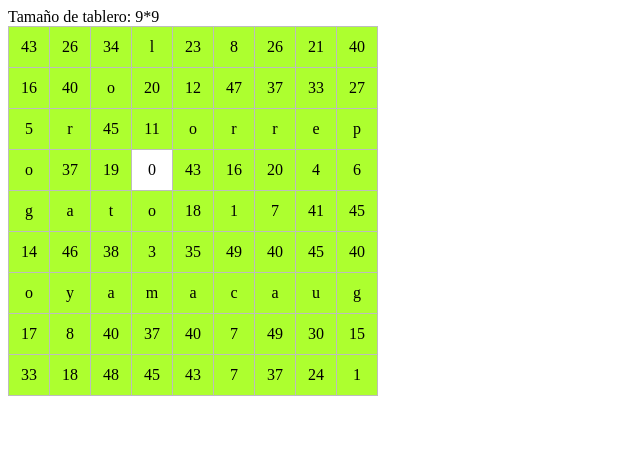
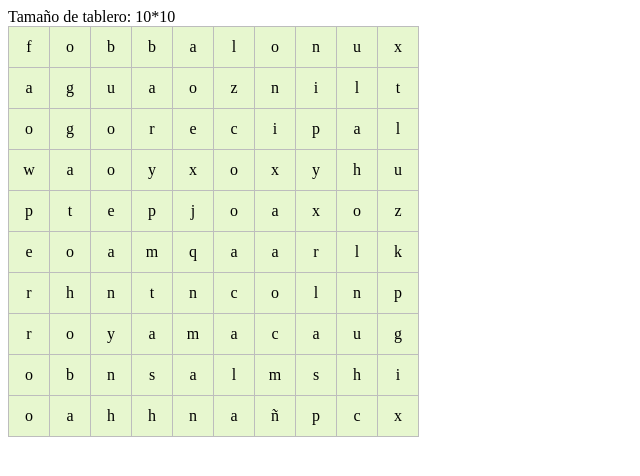
Before and after one commit to GonJunLor/GJLDWECSopaLetras, a plain HTML site: page indexSopaLetras.html in a window 1280 px wide. Shown: the whole page, without its empty margins (0-640 px from the left). Drawn offline with Linux system fonts and the light colour scheme.

Commit message:
rellenar con letras

```diff
--- a/indexSopaLetras.html
+++ b/indexSopaLetras.html
@@ -13,7 +13,7 @@
             height: 20px;
             text-align: center;
         }
-        .verde{background-color: greenyellow;}
+        .verde{background-color: rgb(231, 247, 207);}
     </style>
 </head>
 <body>
--- a/webroot/js/crearTablero.js
+++ b/webroot/js/crearTablero.js
@@ -1,4 +1,4 @@
-var palabras = ["perro", "gato", "loro", "guacamayo"];
+var palabras = ["perro", "gato", "loro", "guacamayo", "col", "sal", "agua", "lapicero","balon"];
 const TAM_PALABRA_MAYOR = palabramasLarga(palabras);
 const TOTAL_LETRAS_PALABARAS = cantidadLetras(palabras);
 
@@ -13,6 +13,8 @@ var aDirecciones = [
 
 //dibujarTablero(tablero);
 recorrerPalabras();
+//dibujarTablero(tablero);
+document.writeln("<br>")
 rellenarTablero();
 dibujarTablero(tablero);
 function palabramasLarga(array) {
@@ -199,11 +201,22 @@ function posicionAleatoria(tamTablero){
     return parseInt(Math.random()*tamTablero);
 }
 function rellenarTablero() {
+    const vocales = ["a", "e", "i", "o", "u"];
+    const consonantes = [
+        "b", "c", "d", "f", "g", "h", "j", "k", "l", "m",
+        "n", "ñ", "p", "q", "r", "s", "t", "v", "w", "x", "y", "z"
+    ];
+
     for (let i = 0; i < tamTab; i++) {
         for (let j = 0; j < tamTab; j++) {
             if (tablero[i][j]==0) {
-                // cambiar para rellenar con letras y no con números
-                tablero[i][j]=posicionAleatoria(50);
+                // rellenamos con letras al azar con 30% vocales y 70% consonantes
+                let aleatorio = Math.random();
+                if (aleatorio < 0.7) {
+                    tablero[i][j] = consonantes[parseInt(Math.random() * consonantes.length)].toLowerCase();
+                } else {
+                    tablero[i][j] = vocales[parseInt(Math.random() * vocales.length)].toLowerCase();
+                }
             }
         }
     }
```
